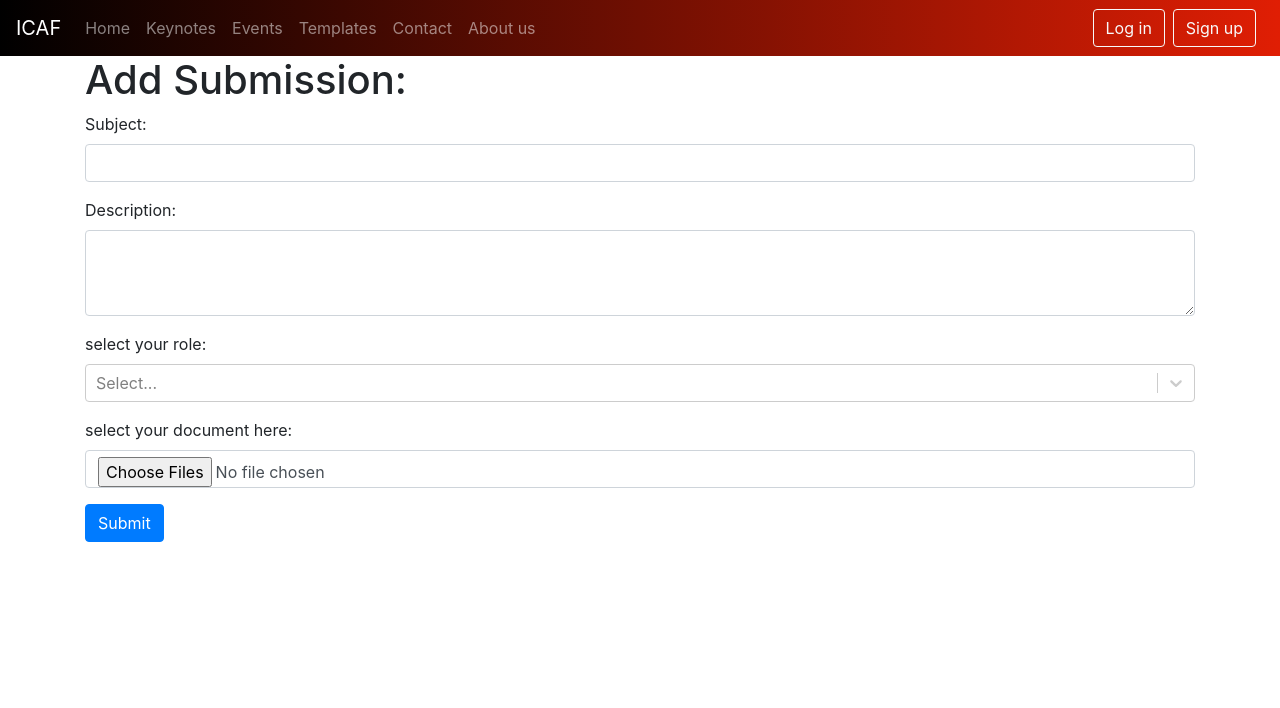
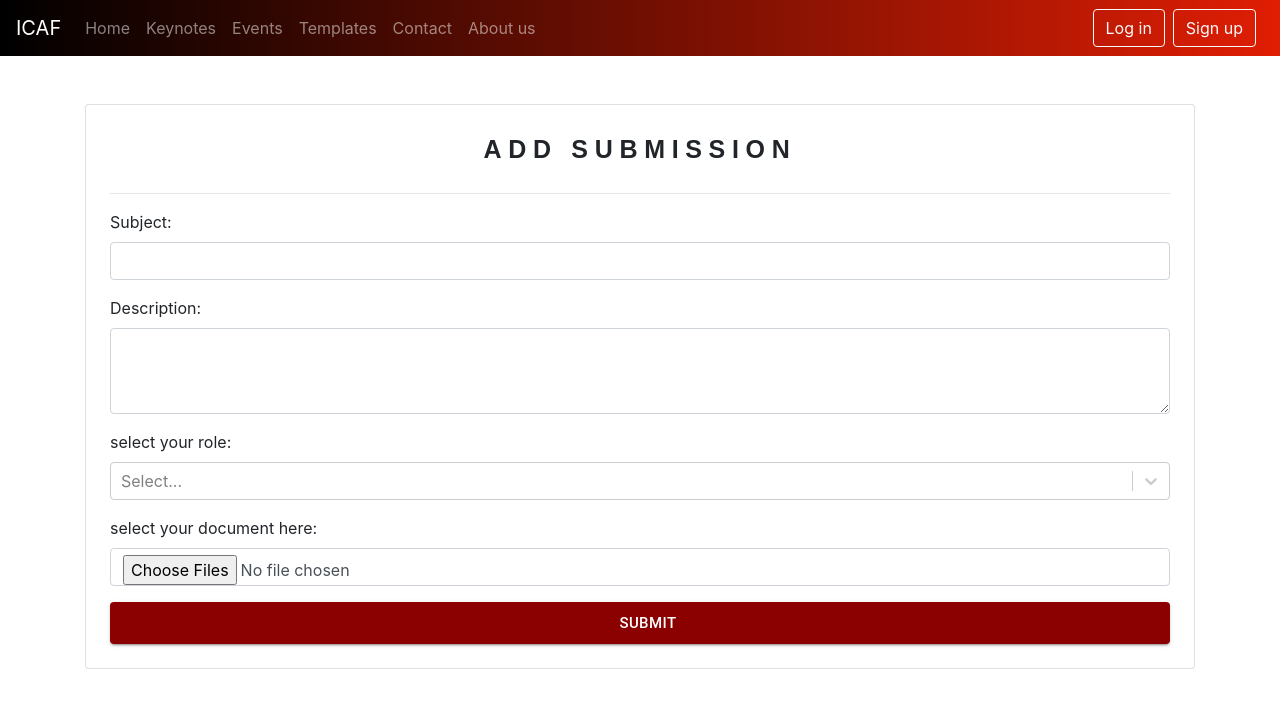
Before and after one commit to Kethaka-fonseka/PAF, a React (Create React App) app: page /submissions/add in a window 1280 px wide. Shown: the top 708 px of the page. Built offline with nearby package versions, Linux system fonts and the light colour scheme.

Commit message:
conference - submission flow!

```diff
--- a/src/components/Guest Pages/Home/Home.js
+++ b/src/components/Guest Pages/Home/Home.js
@@ -27,7 +27,7 @@ function Home() {
             {conferences.map((conference,index) =>{
               return (
                   <>
-                      <Vid title={conference.con_title}/>
+                      <Vid title={conference.con_title} id={conference._id}/>
                       <br/><br/><br/>
                       <h1 className={"sub-titles text-center"} >ABOUT</h1>
                       <hr className="divider"/>
--- a/src/components/Guest Pages/Home/SubHome/Vid.js
+++ b/src/components/Guest Pages/Home/SubHome/Vid.js
@@ -3,11 +3,22 @@ import BackgroundV from '../../../../assets/video.mp4'
 import '../../../../stylesheets/Video.css';
 import Timer from "../../../Header/Timer";
 import {Button, Col, Container, Row} from "react-bootstrap";
+import Popup from "./Popup";
 
 
 
 function Vid(props) {
+
     const Title = props.title;
+    const [open, setOpen] = React.useState(false);
+    const selectedValue = props.id;
+    const handleClickOpen = () => {
+        setOpen(true);
+    };
+    const handleClose = (value) => {
+        setOpen(false);
+    };
+
     return (
 
 
@@ -18,8 +29,8 @@ function Vid(props) {
     <Container >
 <div className={"caption text-center"}>
     <h1>{Title} </h1>
-    <Button className={"mb-5"} size={"lg"} variant="outline-warning">Apply Now</Button>
-
+    <Button className={"mb-5"} size={"lg"} variant="outline-warning" onClick={handleClickOpen}>Apply Now</Button>
+    <Popup  open={open}  selectedValue={selectedValue} onClose={handleClose} />
 </div>
     <div className={"justify-content-around"}>
         <Timer/></div>
--- a/src/components/Users/Add Submission/AddSubmission.js
+++ b/src/components/Users/Add Submission/AddSubmission.js
@@ -1,6 +1,8 @@
 import React, { Component } from "react";
 import axios from "axios";
 import Select from "react-select";
+import {Card, Container} from "react-bootstrap";
+import {Button} from "@material-ui/core";
 
 class AddSubmission extends Component {
   constructor(props) {
@@ -50,8 +52,10 @@ class AddSubmission extends Component {
 
   render() {
     return (
-      <div className="container">
-        <h1>Add Submission:</h1>
+        <Container className={"pt-5"}>
+       <Card className={"p-4"}>
+        <h1 className={"sub-titles text-center"}>Add Submission</h1>
+         <hr/>
         <form onSubmit={this.onSubmit}>
           <div class="mb-3">
             <label htmlFor="subject" class="form-label">
@@ -99,11 +103,10 @@ class AddSubmission extends Component {
             />
           </div>
 
-          <button type="submit" class="btn btn-primary">
-            Submit
-          </button>
+          <Button type={"submit"} size={"large"} variant={"contained"} style={{backgroundColor: "darkred",color: "white" }} fullWidth> Submit</Button>
         </form>
-      </div>
+</Card>
+        </Container>
     );
   }
 }
--- a/src/components/admin/ViewSubmission/ViewSubmission.js
+++ b/src/components/admin/ViewSubmission/ViewSubmission.js
@@ -18,6 +18,7 @@ class ViewSubmission extends Component {
       .get(`http://localhost:8070/api/submissions/${this.props.match.params.id}`)
       .then((res) => {
         this.setState({ submissions: res.data });
+        window.location ="/submissions/pending"
       })
       .catch((err) => {
         console.log(err);
@@ -31,6 +32,7 @@ class ViewSubmission extends Component {
       )
       .then((res) => {
         alert("Submission aprroved for the event");
+        window.location ="/submissions/pending"
       })
       .catch((err) => {
         console.log(err);
```
